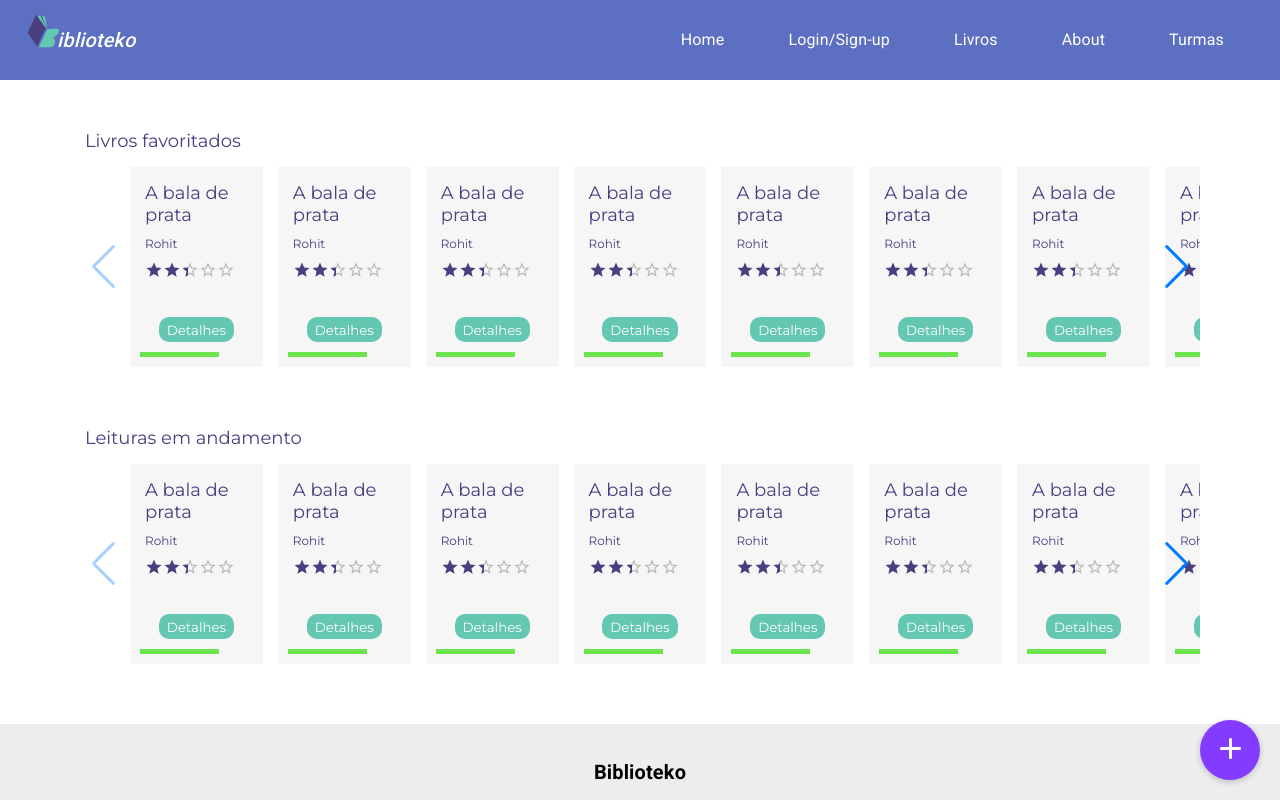
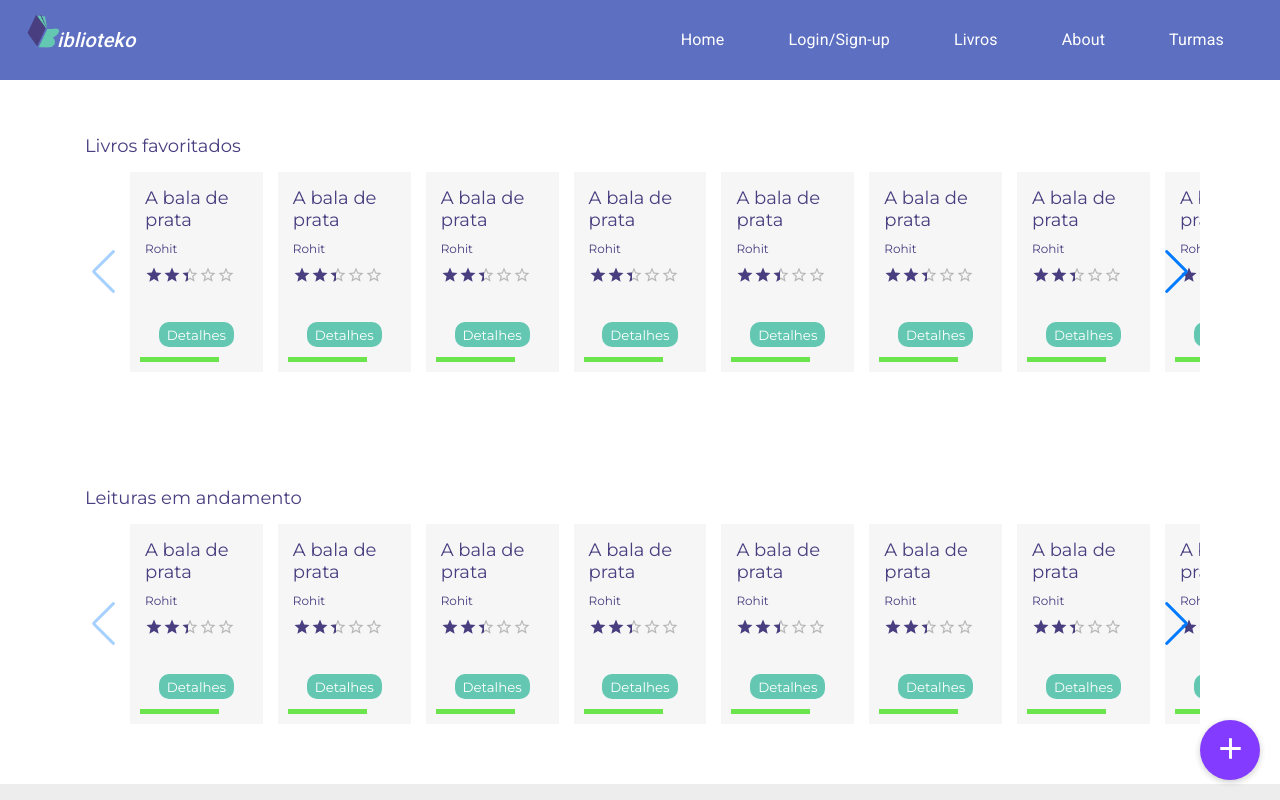
Before and after one commit to biblioteko-app/biblioteko-app, a React (Create React App) app: page /books in a window 1280 px wide. Shown: the top 800 px of the page. Built offline with nearby package versions, Linux system fonts and the light colour scheme.

Commit message:
update 23:26

```diff
--- a/src/pages/Books/Books.css
+++ b/src/pages/Books/Books.css
@@ -1,3 +1,9 @@
 .books {
     margin: 50px 80px;
 }
+
+.container{
+    display: flex;
+    flex-direction: column;
+
+}
--- a/src/pages/Books/Books.js
+++ b/src/pages/Books/Books.js
@@ -7,6 +7,7 @@ import { MdAdd } from 'react-icons/md'
 const Books = () => {
   return (
     <>
+      <div className="container">
         <div className="books">
           <BooksCarousel title="Livros favoritados" />
         </div>
@@ -19,6 +20,7 @@ const Books = () => {
             <MdAdd className="add-icon" />
           </Link>
         </div>
+      </div>
     </>
   )
 }
```
Lines whose indentation alone changed are shown as unchanged.
